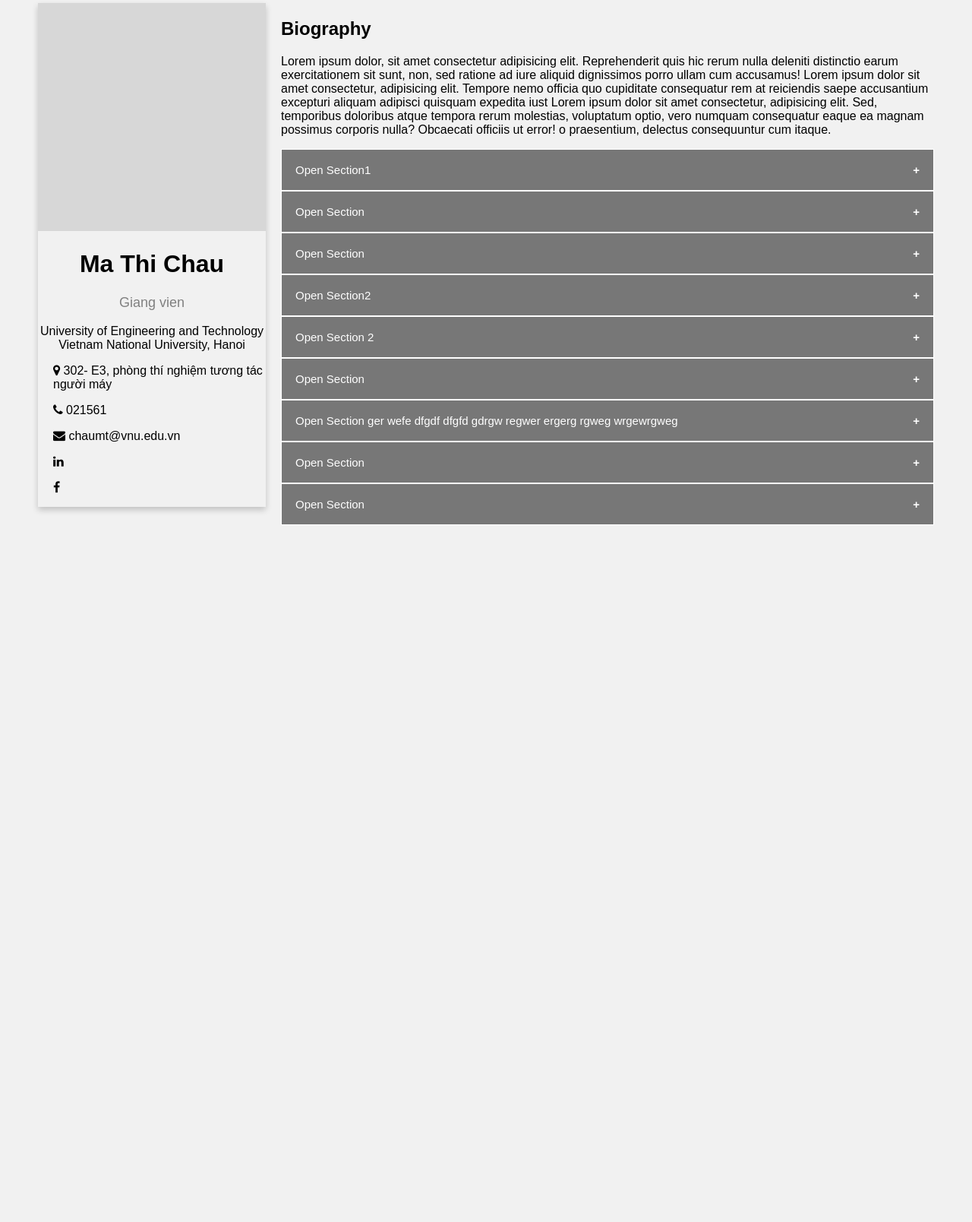
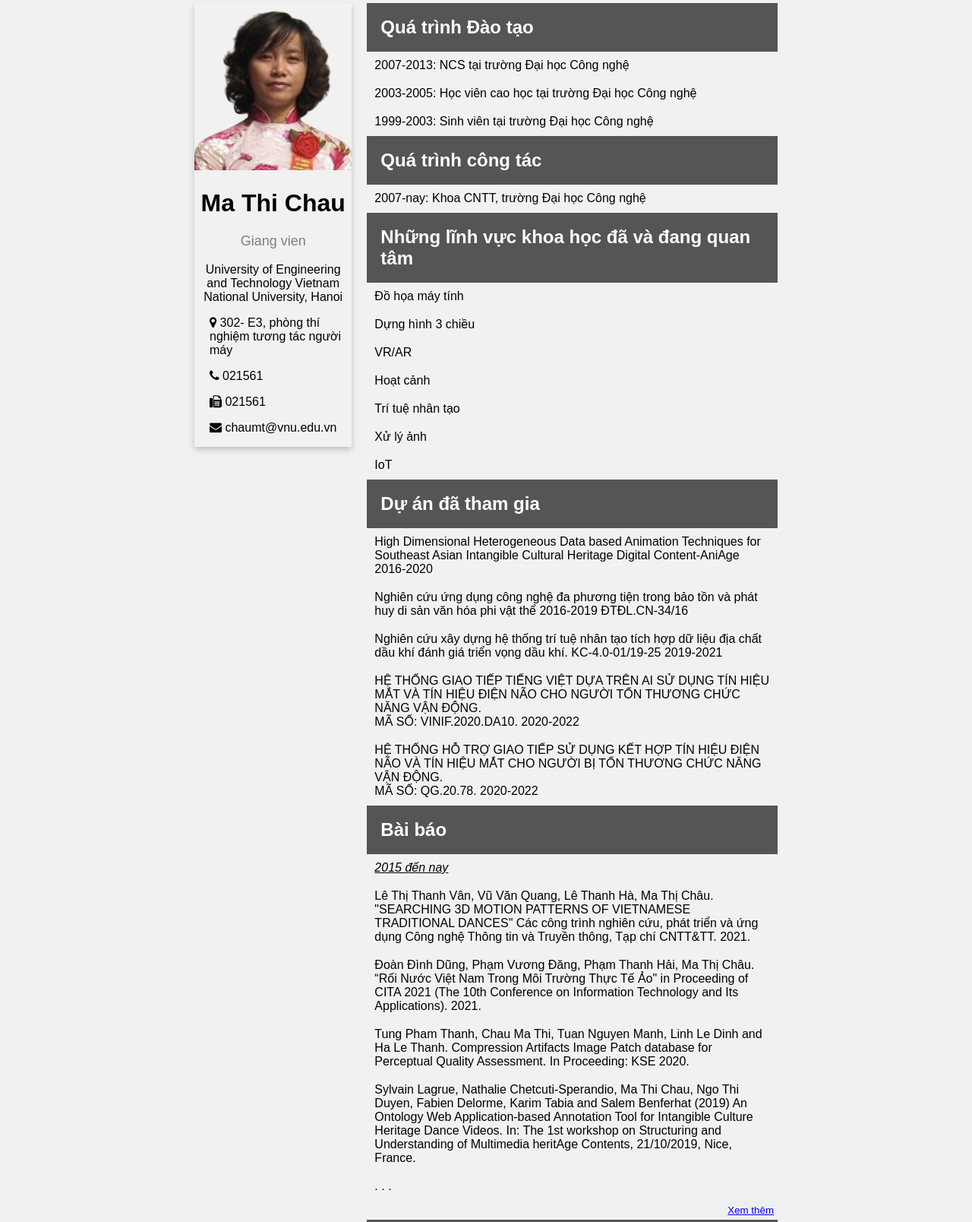
Before and after one commit to ttutrinh/canhan, a plain HTML site: page index.html in a window 1280 px wide. Shown: the part 46-1654 px from the top of the page at 76% size. Before the commit the page ends 800 px from the top, so only its background shows below. Drawn offline with Linux system fonts and the light colour scheme.

Commit message:
Add files via upload

```diff
--- a/index.html
+++ b/index.html
@@ -5,7 +5,7 @@
     <meta http-equiv="X-UA-Compatible" content="IE=edge">
     <meta name="viewport" content="width=device-width, initial-scale=1.0">
     <title>chaumt</title>
-    <link href="./theme.css" rel="stylesheet">
+    <link href="theme.css" rel="stylesheet">
     <link rel="stylesheet" href="https://cdnjs.cloudflare.com/ajax/libs/font-awesome/4.7.0/css/font-awesome.min.css">
 
 </head>
@@ -13,71 +13,108 @@
 <body>
 
     <div class="card">
-        <img src="temp-agent.png"  style="width:100%">
+        <img src="profile-removebg-preview.png"  style="width:100%">
         <h1>Ma Thi Chau</h1>
         <p class="title">Giang vien</p>
         <p>University of Engineering and Technology Vietnam National University, Hanoi</p>
         <div class="contact">
             <p><i class="fa fa-map-marker"></i> 302- E3, phòng thí nghiệm tương tác người máy</p>
             <p><i class="fa fa-phone"></i> 021561</p>
+            <p><i class="fa fa-fax"></i> 021561</p>
             <p><i class="fa fa-envelope"></i> chaumt@vnu.edu.vn</p>
-            <p><i class="fa fa-linkedin"></i></p>
-            <p><i class="fa fa-facebook"></i></p>
         </div>
 
     </div>
 
     <article>
         <div>
-            <h2>Biography</h2>
-            <p>Lorem ipsum dolor, sit amet consectetur adipisicing elit. Reprehenderit quis hic rerum nulla deleniti distinctio earum exercitationem sit sunt, non, sed ratione ad iure aliquid dignissimos porro ullam cum accusamus! Lorem ipsum dolor sit amet consectetur, adipisicing elit. Tempore nemo officia quo cupiditate consequatur rem at reiciendis saepe accusantium excepturi aliquam adipisci quisquam expedita iust Lorem ipsum dolor sit amet consectetur, adipisicing elit. Sed, temporibus doloribus atque tempora rerum molestias, voluptatum optio, vero numquam consequatur eaque ea magnam possimus corporis nulla? Obcaecati officiis ut error! o praesentium, delectus consequuntur cum itaque.
-            </p>
+            <h2>Quá trình Đào tạo</h2>
+            <ul>
+                <li>2007-2013: NCS tại trường Đại học Công nghệ</li>
+                <li>2003-2005: Học viên cao học tại trường Đại học Công nghệ</li>
+                <li>1999-2003: Sinh viên tại trường Đại học Công nghệ</li>
+            </ul>
+            <h2>Quá trình công tác</h2>
+            <ul>
+                <li>2007-nay: Khoa CNTT, trường Đại học Công nghệ</li>
+            </ul>
         </div>
 
-        <button class="collapsible">Open Section1</button>
-        <div class="content">
-            <p>Lorem ipsum dolor sit amet consectetur adipisicing elit. Dolorem aliquid illo accusantium non ea unde atque totam dolore recusandae nobis. Cum perspiciatis quae saepe, vitae pariatur veritatis recusandae eligendi amet! Lorem ipsum dolor sit amet consectetur adipisicing elit. Totam, recusandae vero? Incidunt et voluptate optio adipisci eos provident facilis est quidem, deleniti in, culpa quis voluptas autem fugit rerum earum? Lorem ipsum dolor sit amet consectetur adipisicing elit. Totam quod nulla earum, autem fuga officia sed labore minus iste eos voluptatum necessitatibus eligendi voluptatibus voluptate nisi ipsam at quo aspernatur? Lorem ipsum dolor sit amet consectetur adipisicing elit. Perferendis, minus quam fugiat laudantium, non similique eaque laborum ratione animi quos rem fuga culpa aliquid adipisci eligendi, ea magni? Rerum, eveniet. Lorem ipsum dolor sit amet consectetur adipisicing elit. Porro itaque enim dolore minima dolor, praesentium sit debitis, temporibus totam ratione assumenda atque similique saepe dicta, cum asperiores laudantium voluptatem possimus. Lorem ipsum dolor sit amet, consectetur adipisicing elit, sed do eiusmod tempor incididunt ut labore et dolore magna aliqua. Ut enim ad minim veniam, quis nostrud exercitation ullamco laboris nisi ut aliquip ex ea commodo consequat.</p>
+        <div>
+            <h2>Những lĩnh vực khoa học đã và đang quan tâm </h2>
+            <ul>
+                <li>Đồ họa máy tính</li>
+                <li>Dựng hình 3 chiều</li>
+                <li>VR/AR</li>
+                <li>Hoạt cảnh</li>
+                <li>Trí tuệ nhân tạo</li>
+                <li>Xử lý ảnh</li>
+                <li>IoT</li>
+            </ul>
         </div>
 
-        <button class="collapsible">Open Section </button>
-        <div class="content">
-            <p>Lorem ipsum dolor sit amet, consectetur adipisicing elit, sed do eiusmod tempor incididunt ut labore et dolore magna aliqua. Ut enim ad minim veniam, quis nostrud exercitation ullamco laboris nisi ut aliquip ex ea commodo consequat.</p>
+        <div>
+            <h2>Dự án đã tham gia</h2>
+            <ul>
+                <li>High Dimensional Heterogeneous Data based Animation Techniques for Southeast Asian Intangible Cultural Heritage Digital Content-AniAge 2016-2020</li>
+                <li>Nghiên cứu ứng dụng công nghệ đa phương tiện trong bảo tồn và phát huy di sản văn hóa phi vật thể 2016-2019 ĐTĐL.CN-34/16</li>
+                <li>Nghiên cứu xây dựng hệ thống trí tuệ nhân tạo tích hợp dữ liệu địa chất dầu khí đánh giá triển vọng dầu khí. KC-4.0-01/19-25 2019-2021</li>
+                <li>HỆ THỐNG GIAO TIẾP TIẾNG VIỆT DỰA TRÊN AI SỬ DỤNG TÍN HIỆU MẮT VÀ TÍN HIỆU ĐIỆN NÃO CHO NGƯỜI TỔN THƯƠNG CHỨC NĂNG VẬN ĐỘNG.</br> MÃ SỐ: VINIF.2020.DA10. 2020-2022</li>
+                <li>HỆ THỐNG HỖ TRỢ GIAO TIẾP SỬ DỤNG KẾT HỢP TÍN HIỆU ĐIỆN NÃO VÀ TÍN HIỆU MẮT CHO NGƯỜI BỊ TỔN THƯƠNG CHỨC NĂNG VẬN ĐỘNG.<br> MÃ SỐ: QG.20.78. 2020-2022</li>
+            </ul>
         </div>
 
-        <button class="collapsible">Open Section </button>
-        <div class="content">
-            <p>Lorem ipsum dolor sit amet, consectetur adipisicing elit, sed do eiusmod tempor incididunt ut labore et dolore magna aliqua. Ut enim ad minim veniam, quis nostrud exercitation ullamco laboris nisi ut aliquip ex ea commodo consequat.</p>
+        <div>
+            <h2>Bài báo</h2>
+            <ul>
+                <li class="times">2015 đến nay</li>
+                <li>Lê Thị Thanh Vân, Vũ Văn Quang, Lê Thanh Hà, Ma Thị Châu. "SEARCHING 3D MOTION PATTERNS OF VIETNAMESE TRADITIONAL DANCES" Các công trình nghiên cứu, phát triển và ứng dụng Công nghệ Thông tin và Truyền thông, Tạp chí CNTT&TT. 2021.</li>
+                <li>Đoàn Đình Dũng, Phạm Vương Đăng, Phạm Thanh Hải, Ma Thị Châu. “Rối Nước Việt Nam Trong Môi Trường Thực Tế Ảo" in Proceeding of CITA 2021 (The 10th Conference on Information Technology and Its Applications). 2021.</li>
+                <li>Tung Pham Thanh, Chau Ma Thi, Tuan Nguyen Manh, Linh Le Dinh and  Ha Le Thanh. Compression Artifacts Image Patch database for Perceptual Quality Assessment. In Proceeding: KSE 2020.</li>
+                <li>Sylvain Lagrue, Nathalie Chetcuti-Sperandio, Ma Thi Chau, Ngo Thi Duyen, Fabien Delorme, Karim Tabia and Salem Benferhat (2019) An Ontology Web Application-based Annotation Tool for Intangible Culture Heritage Dance Videos. In: The 1st workshop on Structuring and Understanding of Multimedia heritAge Contents, 21/10/2019, Nice, France.</li>
+                <li id="dots">. . .</li>
+            </ul>
+            <ul id="hidePaper">
+                <li>Mustapha, Bourahla and Abdelmoutia, Telli and Salem, Benferhat and Ma Thi, Chau (2019) Classifying Non-elementary Movements in Vietnamese M˜o Dances. In: Digital Human Modeling and Applications in Health, Safety, Ergonomics and Risk Management: Modelling the Human Body and Motion. Springer Nature Switzerland AG. 2019.</li>
+                <li>Ngo Thi Duyen, Tran Thi Minh, Ma Thi Chau, Nguyen Xuan Hung, Le Thanh Ha. 2019. Royal printing woodblocks of Nguyen Dynasty: 3D reconstruction for digital preversation. International Association for Printing Woodblocks (IAPW) 11/2019, 333-348.</li>
+                <li>H. T. Binh, M. T. Chau, A. Sugimoto and B. T. Duy, Selecting active frames for action recognition with vote fusion method, 2018 7th International Conference on Computer and Communication Engineering (ICCCE), Kuala Lumpur, 2018, pp. 161-166.</li>
+                <li>A Labanotation based ontology for representing Vietnamese folk dances. Ma Thi Chau, Bui The Duy and Nguyen Thanh Thủy.  ICDAMT 2018.</li>
+                <li>An Ontology for Classifying Vietnamese Dance Movements. Abdelmoutia Telli, Ma Thi Chau, Mustapha Bourahla, Karim Tabia, Salem Benferhat. PRAI 2018.</li>
+                <li>A Polynomial Algorithm for Merging Lightweight Ontologies in Possibility Theory Under Incommensurability Assumption. Salem Benferhat, Zied Bouraoui, Ma Thi Chau, Sylvain Lagrue, Julien Rossit. ICAART (2) 2017: 415-422</li>
+                <li>Towards an Ontology for Vietnamese Water Puppetry. Chau Ma Thi, Nathalie Chetcuti-Sperandio, Sylvain Lagrue, Thuy Nguyen Thanh, and Duy Bui The.  ICDAMT 2017.</li>
+                <li>Towards an Ontology for Vietnamese Water Puppetry. Ma Thi Chau, Tabia Karim, Lagrue [4] Sylvain, Le Thanh Ha, Bui The Duy and Nguyen Thanh Thuy. Annotating movement phrases in Vietnamese folk dance videos. IEA/AIE 2017</li>
+                <li>Single View Image Based – 3D Human Pose Reconstruction.Hoang Trung Kien, Nguyen Kim Hung, Ma Thi Chau, Ngo Thi Duyen and Nguyen Xuan Thanh. KSE 2017</li>
+                <li class="times">Trước 2015</li>
+                <li>Emotional Facial Expression Analysis in the Time Domain. Thi Duyen Ngo, Thi Chau Ma, The Duy Bui. KSE 2014</li>
+                <li>Shift error analysis in image based 3D skull feature reconstruction. Thi Chau Ma, The Duy Bui, Trung Kien Dang. KSE 2012</li>
+                <li>Features Detection from Industrial Noisy 3D CT Data for Reverse Engineering. Thi-Chau Ma, Chang-soo Park, Kittichai Suthunyatanakit, Min-jae Oh, Tae-wan Kim, Myung-joo Kang: Software and Network Engineering 2012: 89-101</li>
+                <li>Features Detection on Industrial 3D CT Data  Thi-Chau Ma, Chang-soo Park, Kittichai Suthunyatanakit, Min-jae Oh, Tae-wan Kim, Myung-joo Kang, The Duy Bui:. FGIT-MulGraB (2) 2011: 345-354</li>
+                <li>3D facial reconstruction system from skull for Vietnamese Thi Chau Ma, Dinh Tu Nguyen, Quang Huy Dinh, The Duy Bui. KSE 2011: 120-127</li>
+                <li>Facial soft tissue thicknesses prediction using anthropometric distances” Thi Chau Ma, Dinh Tu Nguyen, Quang Huy Dinh, The Duy Bui: KSE 2011: 120-127</li>
+            </ul>
+            <button id="buttonView" onclick="myFunction()">Xem thêm</button>
         </div>
 
-        <button class="collapsible">Open Section2</button>
-        <div class="content">
-            <p>Lorem ipsum dolor sit amet, consectetur adipisicing elit, sed do eiusmod tempor incididunt ut labore et dolore magna aliqua. Ut enim ad minim veniam, quis nostrud exercitation ullamco laboris nisi ut aliquip ex ea commodo consequat.</p>
+        <div>
+            <h2>Video demo</h2>
+            <div class="videoDemo">
+
+                <video controls>
+                    <source src="ClothSimulation.mp4" type="video/mp4">
+                </video>
+                <video controls>
+                    <source src="ClothSimulation.mp4" type="video/mp4">
+                </video>
+                <video controls>
+                    <source src="ClothSimulation.mp4" type="video/mp4">
+                </video>
+                <video controls>
+                    <source src="ClothSimulation.mp4" type="video/mp4">
+                </video>
+            </div>
         </div>
 
-        <button class="collapsible">Open Section 2</button>
-        <div class="content">
-            <p>Lorem ipsum dolor sit amet, consectetur adipisicing elit, sed do eiusmod tempor incididunt ut labore et dolore magna aliqua. Ut enim ad minim veniam, quis nostrud exercitation ullamco laboris nisi ut aliquip ex ea commodo consequat.</p>
-        </div>
 
-        <button class="collapsible">Open Section </button>
-        <div class="content">
-            <p>Lorem ipsum dolor sit amet, consectetur adipisicing elit, sed do eiusmod tempor incididunt ut labore et dolore magna aliqua. Ut enim ad minim veniam, quis nostrud exercitation ullamco laboris nisi ut aliquip ex ea commodo consequat.</p>
-        </div>
-
-        <button class="collapsible">Open Section ger wefe dfgdf dfgfd gdrgw regwer ergerg rgweg  wrgewrgweg</button>
-        <div class="content">
-            <p>Lorem ipsum dolor sit amet, consectetur adipisicing elit, sed do eiusmod tempor incididunt ut labore et dolore magna aliqua. Ut enim ad minim veniam, quis nostrud exercitation ullamco laboris nisi ut aliquip ex ea commodo consequat.</p>
-        </div>
-
-        <button class="collapsible">Open Section </button>
-        <div class="content">
-            <p>Lorem ipsum dolor sit amet, consectetur adipisicing elit, sed do eiusmod tempor incididunt ut labore et dolore magna aliqua. Ut enim ad minim veniam, quis nostrud exercitation ullamco laboris nisi ut aliquip ex ea commodo consequat.</p>
-        </div>
-
-        <button class="collapsible">Open Section </button>
-        <div class="content">
-            <p>Lorem ipsum dolor sit amet, consectetur adipisicing elit, sed do eiusmod tempor incididunt ut labore et dolore magna aliqua. Ut enim ad minim veniam, quis nostrud exercitation ullamco laboris nisi ut aliquip ex ea commodo consequat.</p>
-        </div>
 
     </article>
 
@@ -85,21 +122,22 @@
 </body>
 
 <script>
-    var coll = document.getElementsByClassName("collapsible");
-    var i;
+    function myFunction() {
+        var dots = document.getElementById("dots");
+        var moreText = document.getElementById("hidePaper");
+        var btnText = document.getElementById("buttonView");
 
-    for (i = 0; i < coll.length; i++) {
-      coll[i].addEventListener("click", function() {
-        this.classList.toggle("active");
-        var content = this.nextElementSibling;
-        if (content.style.maxHeight){
-          content.style.maxHeight = null;
+        if (dots.style.display === "none") {
+            dots.style.display = "block";
+            btnText.innerHTML = "Xem thêm";
+            moreText.style.display = "none";
         } else {
-          content.style.maxHeight = content.scrollHeight + "px";
+            dots.style.display = "none";
+            btnText.innerHTML = "Ẩn bớt";
+            moreText.style.display = "block";
         }
-      });
     }
-    </script>
+</script>
 
 
 </html>
--- a/theme.css
+++ b/theme.css
@@ -1,5 +1,8 @@
 body {
-    margin: 50px;
+    margin-top: 50px;
+    margin-bottom: 20px;
+    margin-left: 20%;
+    margin-right: 20%;
     background-color:#f1f1f1;
     font-family: arial;
 }
@@ -8,17 +11,65 @@ article {
    display: grid;
 }
 
+
+ul {
+  list-style-type: none;
+  padding: 0;
+  margin: 0;
+}
+
+ul li {
+  margin-top: -1px;
+  padding: 10px;
+}
+
+h2 {
+  background-color: #555;
+  margin-top: 0;
+  margin-bottom: 0;
+  padding: 18px;
+  color: white;
+}
+
+video {
+  width: 49.5%;
+}
+
+#buttonView {
+  color: rgb(0, 0, 255);
+  width: fit-content;
+  padding: 5px;
+  border: 0;
+  text-decoration: underline;
+  cursor: pointer;
+  float: right;
+}
+
+#buttonView:hover {
+  color: rgb(4, 4, 88)
+}
+
+#hidePaper{
+  display: none;
+
+}
+
+.times {
+  text-decoration: underline;
+  font-style: italic;
+}
+
+
 .card {
   box-shadow: 0 4px 8px 0 rgba(0, 0, 0, 0.2);
   float: left;
   position: sticky;
   top: 50px;
-    width: 300px;
+  width: 27%;
   max-height: 100%;
   margin-right: 20px;
   text-align: center;
 }
-
 
 
 .title {
@@ -32,38 +83,6 @@ article {
 }
 
 
-
-  .collapsible {
-    background-color: #777;
-    color: white;
-    cursor: pointer;
-    padding: 18px;
-    width: 100%;
-    border: none;
-    text-align: left;
-    border: 1px solid ;
-    font-size: 15px;
+.videoDemo {
+  padding: 5px;
 }
-
-  .active, .collapsible:hover {
-    background-color: #555;
-  }
-
-  .collapsible:after {
-    content: '\002B';
-    color: white;
-    font-weight: bold;
-    float: right;
-    margin-left: 5px;
-  }
-
-  .active:after {
-    content: "\2212";
-  }
-
-  .content {
-    padding: 0 18px;
-    max-height: 0;
-    overflow: hidden;
-    transition: max-height 0.2s ease-out;
-  }
```
Also changed, not shown: profile-removebg-preview.png (added). Lines whose indentation alone changed are shown as unchanged.
